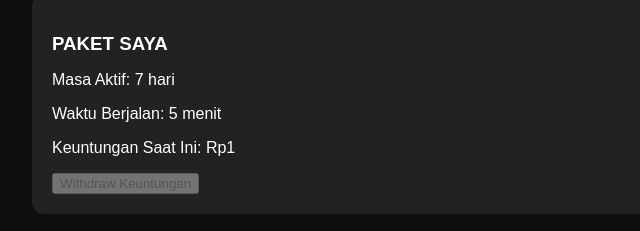
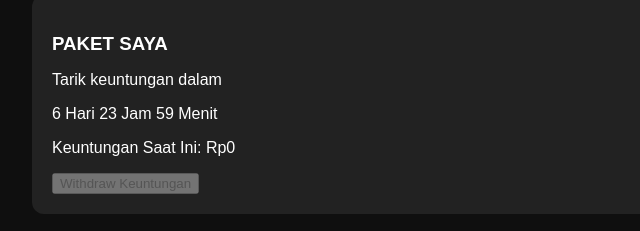
Before and after one commit to Tradersharing/x, a plain HTML site: page paket.html in a window 1280 px wide. Shown: the part 656-887 px from the top of the page, 188-828 px from the left. Drawn offline with Linux system fonts and the light colour scheme.

Commit message:
Update paket.html

```diff
--- a/paket.html
+++ b/paket.html
@@ -52,6 +52,7 @@
       max-width: 800px;
       margin-left: auto;
       margin-right: auto;
+      display: none;
     }
     .paket-saya h3 {
       margin-bottom: 10px;
@@ -98,39 +99,58 @@
     </div>
   </div>
 
-  <div class="paket-saya">
+  <div class="paket-saya" id="paketSaya">
     <h3>PAKET SAYA</h3>
-    <p>Masa Aktif: <span id="masa">7</span> hari</p>
-    <p>Waktu Berjalan: <span id="berjalan">0</span> menit</p>
+    <p>Tarik keuntungan dalam</p>
+    <p id="countdown">Loading...</p>
     <p>Keuntungan Saat Ini: <span id="untung">Rp0</span></p>
     <button id="withdrawBtn" disabled>Withdraw Keuntungan</button>
   </div>
 
   <script>
-    let totalHari = 7;
-    let totalMenit = totalHari * 24 * 60;
-    let harga = 100000;
-    let profit = 3;
-    let keuntunganTotal = harga * (profit / 100);
-    let menitKe = 0;
+    // Contoh aktifkan setelah checkout sukses
+    const aktifkanPaketSaya = true;
 
-    const berjalanEl = document.getElementById("berjalan");
+    if (aktifkanPaketSaya) {
+      document.getElementById("paketSaya").style.display = "block";
+
+      const durasiHari = 7;
+      const totalMenit = durasiHari * 24 * 60;
+      const harga = 100000;
+      const profit = 3;
+      const keuntunganTotal = harga * (profit / 100);
+
       const untungEl = document.getElementById("untung");
+      const countdownEl = document.getElementById("countdown");
       const btnWithdraw = document.getElementById("withdrawBtn");
 
-    function updateWaktu() {
-      if (menitKe < totalMenit) {
-        menitKe++;
-        berjalanEl.innerText = menitKe;
-        let current = (keuntunganTotal * (menitKe / totalMenit));
+      const startTime = new Date();
+      const endTime = new Date(startTime.getTime() + durasiHari * 24 * 60 * 60 * 1000);
+
+      function updateCountdown() {
+        const now = new Date();
+        const diff = endTime - now;
+
+        if (diff > 0) {
+          const totalSec = Math.floor(diff / 1000);
+          const days = Math.floor(totalSec / (3600 * 24));
+          const hours = Math.floor((totalSec % (3600 * 24)) / 3600);
+          const minutes = Math.floor((totalSec % 3600) / 60);
+
+          countdownEl.innerText = `${days} Hari ${hours} Jam ${minutes} Menit`;
+
+          const progress = (now - startTime) / (endTime - startTime);
+          const current = keuntunganTotal * progress;
           untungEl.innerText = "Rp" + Math.round(current).toLocaleString();
         } else {
+          countdownEl.innerText = "Waktu selesai";
+          untungEl.innerText = "Rp" + Math.round(keuntunganTotal).toLocaleString();
           btnWithdraw.disabled = false;
-        btnWithdraw.innerText = "Withdraw Keuntungan";
         }
       }
 
-    setInterval(updateWaktu, 1000); // 1 detik = simulasi 1 menit
+      setInterval(updateCountdown, 1000);
+    }
   </script>
 </body>
 </html>
```
Lines whose indentation alone changed are shown as unchanged.
